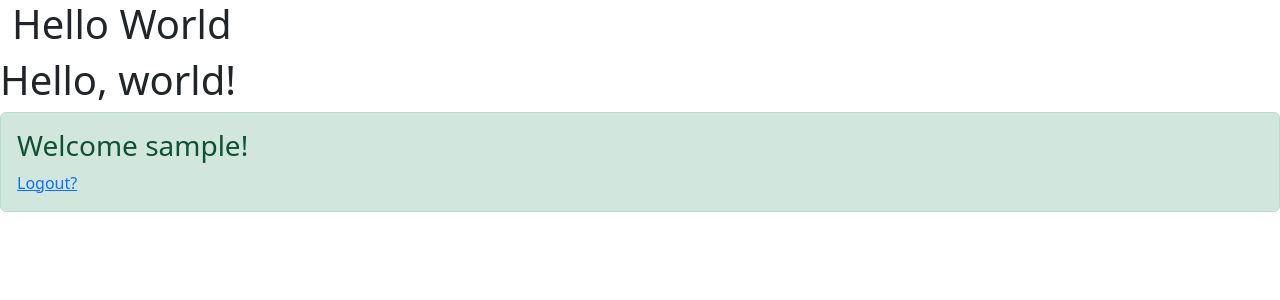
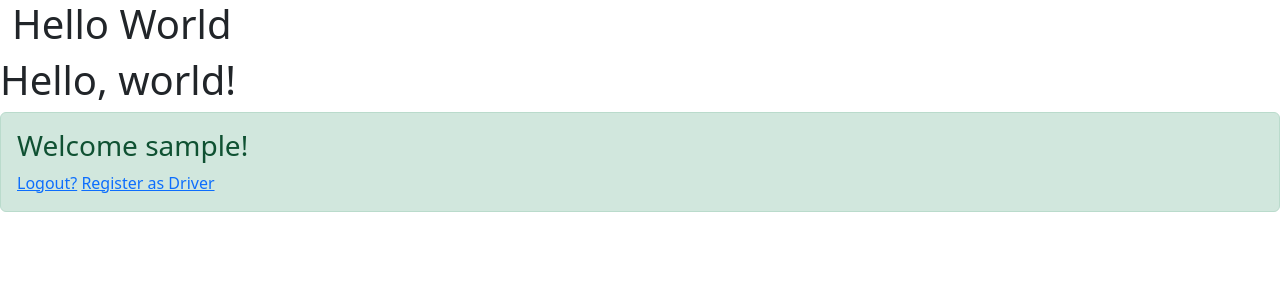
Before and after one commit to KoushikAS/-erss-hwk1-ka266-sm952, a Django app: page / in a window 1280 px wide. Shown: the top 300 px of the page. Run offline with Django 4.2, Linux system fonts and the light colour scheme; the visitor is signed in with stand-in values (Sample User, id 1).

Commit message:
Added logic for Register Driver as seperate entity Hence had to change Driver model

```diff
--- a/docker-deploy/web-app/ridesharingapp/models.py
+++ b/docker-deploy/web-app/ridesharingapp/models.py
@@ -12,12 +12,12 @@ from django.contrib.auth.models import User
 #     emailId = models.CharField(max_length=500, unique=True)
 
 
-class Driver(User):
+class Driver(models.Model):
     class VehicleType(models.TextChoices):
         FOUR_SEATER = 'FOUR_SEATER', _('4 Seats')
         SIX_SEATER = 'SIX_SEATER', _('6 Seats')
 
-    #user = models.OneToOneField(User, on_delete=models.CASCADE)
+    user = models.ForeignKey(User, on_delete=models.CASCADE)
     vehicle_type = models.CharField(max_length=15,
                                     choices=VehicleType.choices,
                                     default=VehicleType.FOUR_SEATER, )
--- a/docker-deploy/web-app/ridesharingapp/templates/homepage.html
+++ b/docker-deploy/web-app/ridesharingapp/templates/homepage.html
@@ -28,6 +28,12 @@
         <div class="alert alert-success" role="alert">
             <h3>Welcome {{ user.username }}!</h3>
             <a href="{% url 'logoutuser' %}">Logout?</a>
+            {% if request.session.driverView %}
+            UnRegister as Driver
+            {% else %}
+            <a href="{% url 'registerdriver'%}"> Register as Driver</a>
+            {% endif %}
+
         </div>
     {% else %}
         <div class="alert alert-success" role="alert">
--- a/docker-deploy/web-app/ridesharingapp/views.py
+++ b/docker-deploy/web-app/ridesharingapp/views.py
@@ -37,6 +37,17 @@ def get_drivers(request):
 #     users_serialized = UserSerializers(users, many=True)
 #     return JsonResponse(users_serialized.data, safe=False)
 
+def check_user_authentication(request):
+    if request.user.is_authenticated is False:
+        messages.info(request, f"Please login again.")
+        return redirect('loginuser')
+
+
+def check_driver_view(request):
+    if request.session.get('driverView') is None:
+        messages.info(request, f"Please register as a Driver.")
+        return redirect('registerdriver')
+
 
 def get_homepage(request):
     return render(request, 'homepage.html')
@@ -61,7 +72,7 @@ def create_user(request):
 
 def login_user(request):
     if request.POST:
-        form = AuthenticationForm(data = request.POST)
+        form = AuthenticationForm(data=request.POST)
 
         if form.is_valid():
             username = form.cleaned_data.get('username')
@@ -69,9 +80,7 @@ def login_user(request):
             user = authenticate(username=username, password=password)
             if user is not None:
                 login(request, user)
-                print(user.id)
-                print(user.username)
-                if Driver.objects.filter(username =username).exists():
+                if Driver.objects.filter(user=user).exists():
                     request.session['driverView'] = True
                 else:
                     request.session['driverView'] = False
@@ -94,12 +103,24 @@ def logout_user(request):
 
 
 def driver_registration(request):
+    check_user_authentication(request)
+
+    if Driver.objects.filter(user=request.user).exists():
+        messages.info(request, f"You have already registered as a Driver.")
+        return redirect('home')
+
     if request.POST:
         form = RegisterDriverForm(request.POST)
         if form.is_valid():
-            form.save()
-            storage = messages.get_messages(request)
-            return redirect('/login/user/')
+            """ Registering the new driver with current logged in user details"""
+            new_driver = form.save(commit=False)
+            new_driver.user = request.user
+            new_driver.save()
+            form.save_m2m()
+
+            request.session['driverView'] = False
+            messages.info(request, f"Successfully registered as a Driver.")
+            return redirect('home')
         else:
             messages.error(request, 'User with this EmailId already exists.')
             return redirect('registerdriver')
```
Also changed, not shown: docker-deploy/web-app/ridesharingapp/migrations/0001_initial.py.
